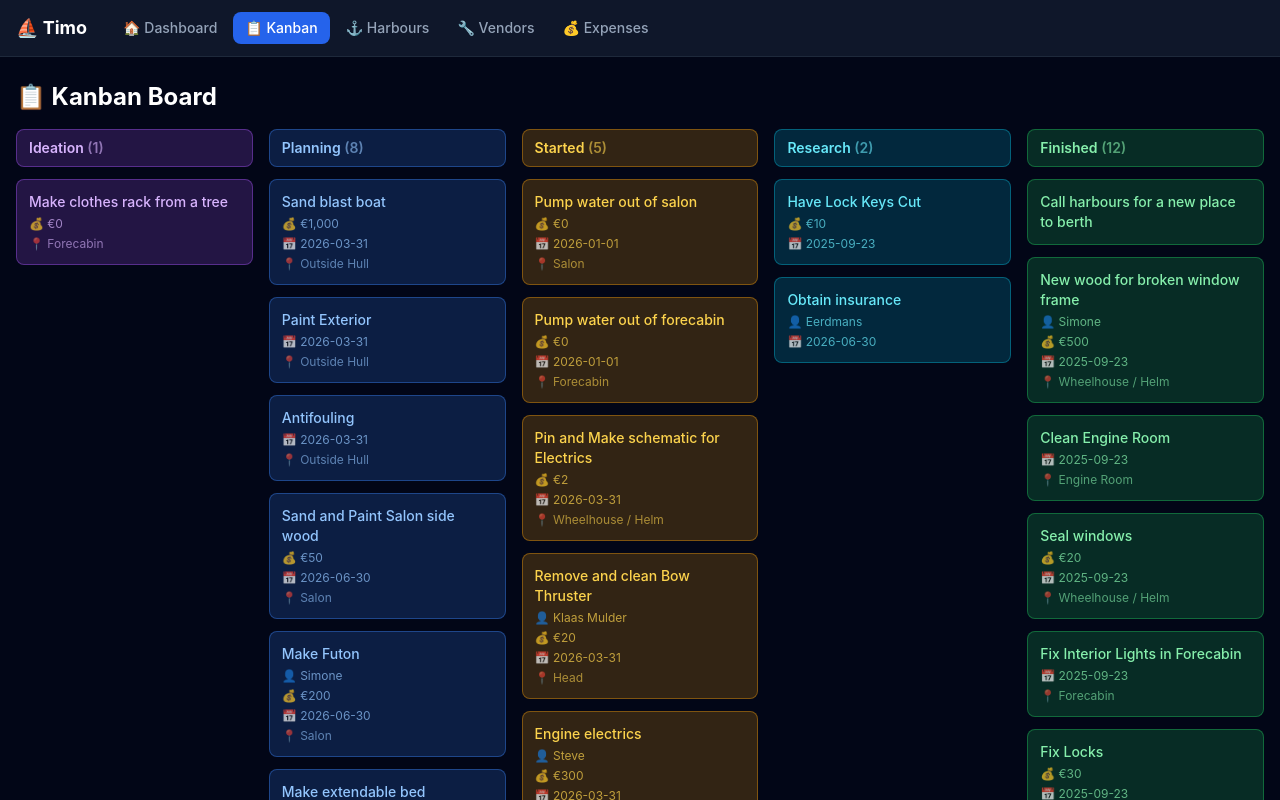
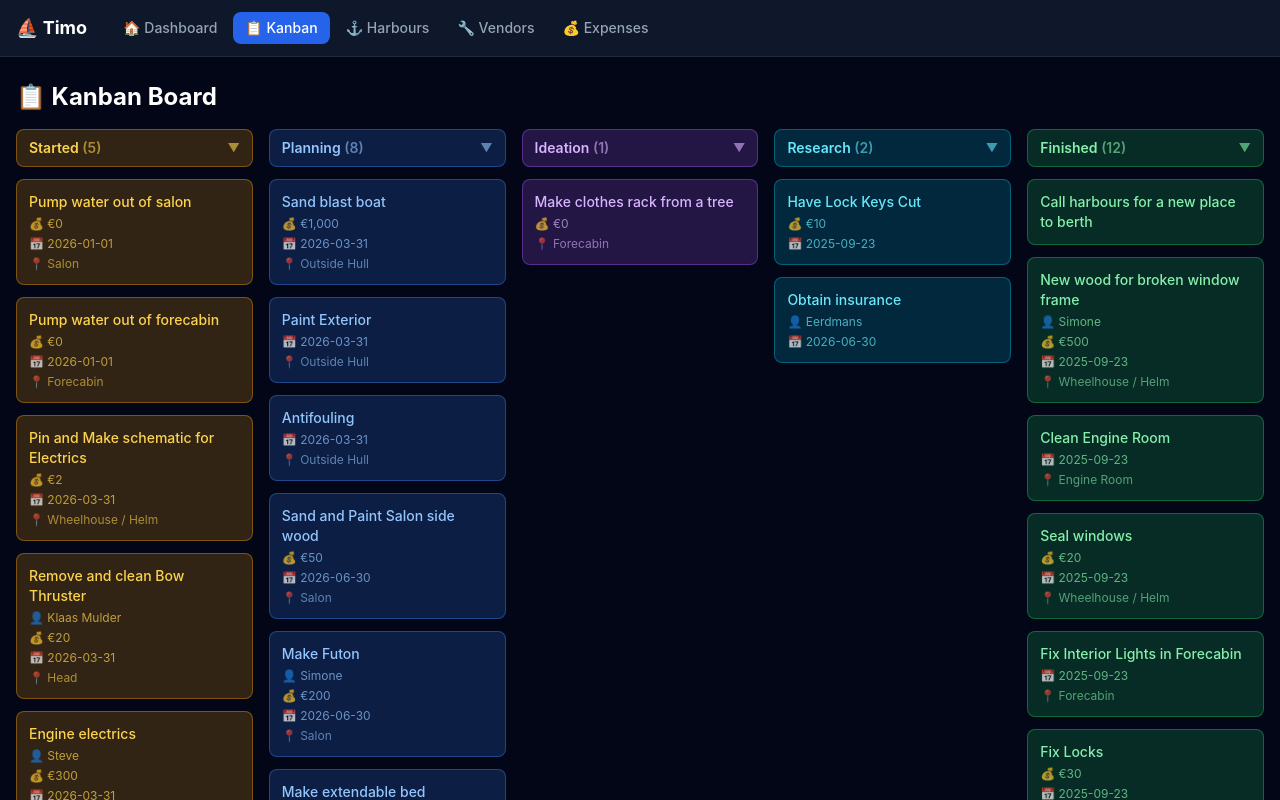
Before and after one commit to kokosthief/boat-dashboard, a Next.js app: page /kanban in a window 1280 px wide. Shown: the top 800 px of the page. Built offline with nearby package versions, Linux system fonts and the light colour scheme.

Commit message:
fix: reorder kanban (Started first), collapsible sections, fix harbour to Rhebergen, remove Erikas, update Mees status

```diff
--- a/src/app/kanban/page.tsx
+++ b/src/app/kanban/page.tsx
@@ -1,6 +1,15 @@
+'use client';
+
+import { useState } from 'react';
 import { tasks, statusColumns, statusColors } from '@/data/tasks';
 
 export default function KanbanPage() {
+  const [collapsed, setCollapsed] = useState<Record<string, boolean>>({});
+
+  const toggle = (col: string) => {
+    setCollapsed(prev => ({ ...prev, [col]: !prev[col] }));
+  };
+
   return (
     <div className="space-y-4">
       <h1 className="text-2xl font-bold">📋 Kanban Board</h1>
@@ -8,12 +17,17 @@ export default function KanbanPage() {
         {statusColumns.map(col => {
           const colTasks = tasks.filter(t => t.status === col);
           const colors = statusColors[col];
+          const isCollapsed = collapsed[col] || false;
           return (
             <div key={col} className="space-y-3">
-              <div className={`rounded-lg px-3 py-2 border text-sm font-semibold ${colors}`}>
-                {col} <span className="opacity-60">({colTasks.length})</span>
-              </div>
-              {colTasks.map(t => (
+              <button
+                onClick={() => toggle(col)}
+                className={`w-full rounded-lg px-3 py-2 border text-sm font-semibold ${colors} flex items-center justify-between cursor-pointer hover:opacity-80 transition-opacity`}
+              >
+                <span>{col} <span className="opacity-60">({colTasks.length})</span></span>
+                <span className="text-xs opacity-60">{isCollapsed ? '▶' : '▼'}</span>
+              </button>
+              {!isCollapsed && colTasks.map(t => (
                 <div key={t.name} className={`rounded-lg border p-3 text-sm space-y-1 ${colors}`}>
                   <p className="font-medium">{t.name}</p>
                   {t.vendor && <p className="text-xs opacity-70">👤 {t.vendor}</p>}
--- a/src/app/page.tsx
+++ b/src/app/page.tsx
@@ -19,7 +19,7 @@ export default function Home() {
 
   const cards = [
     { label: 'Total Expenses', value: `€${totalExpenses.toLocaleString('nl-NL', { minimumFractionDigits: 2 })}`, sub: `${expenseData.expenses.length} expenses tracked`, color: 'bg-blue-600', href: '/expenses' },
-    { label: 'Current Mooring', value: '€535/mo', sub: 'De Remming, Zaandam', color: 'bg-emerald-600' },
+    { label: 'Current Mooring', value: '€1,680/mo', sub: 'Rhebergen, NDSM', color: 'bg-emerald-600' },
     { label: 'Active Tasks', value: String(activeTasks.length), sub: `${tasks.filter(t => t.status === 'Finished').length} completed`, color: 'bg-amber-600' },
     { label: 'Next Deadline', value: upcoming?.targetDate || 'None', sub: upcoming?.name || '', color: 'bg-purple-600' },
   ];
--- a/src/data/harbours.ts
+++ b/src/data/harbours.ts
@@ -14,9 +14,9 @@ export interface Harbour {
 export const harbours: Harbour[] = [
   { name: "De Vioolsleutel", notes: "€1680 Oct–Apr 2026. Living not possible. Sleeping occasionally OK.", status: "Agreed", warmth: "Hot", area: "Zeeburg-Amsterdam", location: "https://maps.app.goo.gl/QRYsx7bAuAW3Ai7g8", website: "http://www.vioolsleutel.com/", electricityPrice: "€0.00", winterMooringPrice: "€1,680", carParking: true },
   { name: "Jachthaven Nauerna", notes: "Livable. Space for winter, must go by April. wifi, works allowed.", status: "Agreed", warmth: "Hot", area: "Zaandam", location: "https://maps.app.goo.gl/p3C4nxzBjKdb4zo88", website: "jachthavennauerna.nl", electricityPrice: "€0.56/kWh", winterMooringPrice: "€1,958", carParking: true },
-  { name: "Watersportvereniging De Remming", notes: "Current mooring. Living fine. €535/mo. Gate secured. Free parking. 50c/kWh. Until 15 April. Insurance required.", status: "Agreed", warmth: "Hot", area: "Zaandam", location: "https://maps.app.goo.gl/egVehco51oiFzGrV7", website: "http://wsv-de-remming.nl/", electricityPrice: "€0.50/kWh", winterMooringPrice: "€535", carParking: true },
+  { name: "Watersportvereniging De Remming", notes: "Previous mooring. €535/mo winter rate. Gate secured. Free parking. 50c/kWh. Insurance required.", status: "Agreed", warmth: "Hot", area: "Zaandam", location: "https://maps.app.goo.gl/egVehco51oiFzGrV7", website: "http://wsv-de-remming.nl/", electricityPrice: "€0.50/kWh", winterMooringPrice: "€535", carParking: true },
   { name: "Jachthaven de Vlonder", notes: "€905 winter, €1810 summer. 60c kWh. Showers €1, washer €8. Nice old couple.", status: "Agreed", warmth: "Hot", area: "Nauerna", location: "https://maps.app.goo.gl/bWwSqArxfVPv4gto8", website: "http://devlonder.info/contact.html", electricityPrice: "€0.60/kWh", winterMooringPrice: "€905", carParking: true },
-  { name: "Rhebergen", notes: "First choice. NDSM. Affordable, showers, relaxed about living. €1680 + 3%.", status: "Agreed", warmth: "Hot", area: "NDSM, Amsterdam-Noord", location: "https://maps.app.goo.gl/mhaGgMbMV4Q9kbmV6", website: "https://werfrhebergen.nl/", electricityPrice: "€0.50/kWh", winterMooringPrice: "€1,680", carParking: false },
+  { name: "Rhebergen", notes: "Current mooring. NDSM. Affordable, showers, relaxed about living. €1680 + 3%.", status: "Agreed", warmth: "Hot", area: "NDSM, Amsterdam-Noord", location: "https://maps.app.goo.gl/mhaGgMbMV4Q9kbmV6", website: "https://werfrhebergen.nl/", electricityPrice: "€0.50/kWh", winterMooringPrice: "€1,680", carParking: false },
   { name: "Nautix Marina / Holland Sport", notes: "€3950/year. Strictly no living, sleeping OK occasionally.", status: "Considering", warmth: "Hot", area: "Zeeburg-Amsterdam", location: "https://maps.app.goo.gl/U1YjGTpHFhysj5MXA", website: "https://nautix.nl/", electricityPrice: "", winterMooringPrice: "€1,975", carParking: false },
   { name: "Jachtwerf Kokernoot", notes: "Need to call them.", status: "Considering", warmth: "Cold", area: "Zaandam", location: "https://maps.app.goo.gl/Ty9NKN9QhRsX344x6", website: "", electricityPrice: "", winterMooringPrice: "", carParking: false },
   { name: "mb jachtservice", notes: "Mick forwarded request to harbour.", status: "Maybe", warmth: "Cold", area: "Amsterdam", location: "https://maps.app.goo.gl/1sRtsnAJMKUqTCZY7", website: "http://www.mbjachtservice.nl/", electricityPrice: "", winterMooringPrice: "", carParking: false },
--- a/src/data/tasks.ts
+++ b/src/data/tasks.ts
@@ -39,7 +39,7 @@ export const tasks: Task[] = [
   { name: "Change oil of gearbox", location: "Engine Room", vendor: "", status: "Finished", targetDate: "2025-10-22", cost: "€50", notes: "" },
 ];
 
-export const statusColumns = ['Ideation', 'Planning', 'Started', 'Research', 'Finished'] as const;
+export const statusColumns = ['Started', 'Planning', 'Ideation', 'Research', 'Finished'] as const;
 
 export const statusColors: Record<string, string> = {
   Ideation: 'bg-purple-500/20 border-purple-500/40 text-purple-300',
--- a/src/data/vendors.ts
+++ b/src/data/vendors.ts
@@ -17,7 +17,6 @@ export const vendors: Vendor[] = [
   { name: "Eerdmans", tasks: "Obtain insurance", contact: "", phone: "", email: "", notes: "https://www.eerdmans.nl/bootverzekering-offerte-aanvragen/" },
   { name: "Andres", tasks: "Engine maintenance, Start Engine", contact: "Via Zoe/Paul", phone: "", email: "", notes: "Great guy, likes cash, only paid if he helps." },
   { name: "Klaas Mulder", tasks: "Bow thruster + Victron equipment supplier", contact: "", phone: "(075) 617-4535", email: "info@klaas-mulder.nl", notes: "Good for Victron and Vetus bow thruster equipment." },
-  { name: "Erikas", tasks: "", contact: "Erikas", phone: "", email: "", notes: "" },
   { name: "Simone", tasks: "Window frame, Aft cabin sofa-bed build", contact: "Simone", phone: "+31 6 15897070", email: "contact@reifier.nl", notes: "Furniture maker. https://reifier.nl/ — Building sofa that converts to double bed. Construction starts March 1." },
-  { name: "Mees van de Nes", tasks: "Bow cabin bed conversion", contact: "Mees", phone: "+31 6 44694355", email: "", notes: "Carpenter. Converting single bed to collapsible double bed in bow (forecabin) with storage access below." },
+  { name: "Mees van de Nes", tasks: "Bow cabin bed conversion", contact: "Mees", phone: "+31 6 44694355", email: "", notes: "Carpenter. Currently converting single bed to collapsible double bed in bow (forecabin) with fold-up section for storage access below. Due in a few days." },
 ];
```
